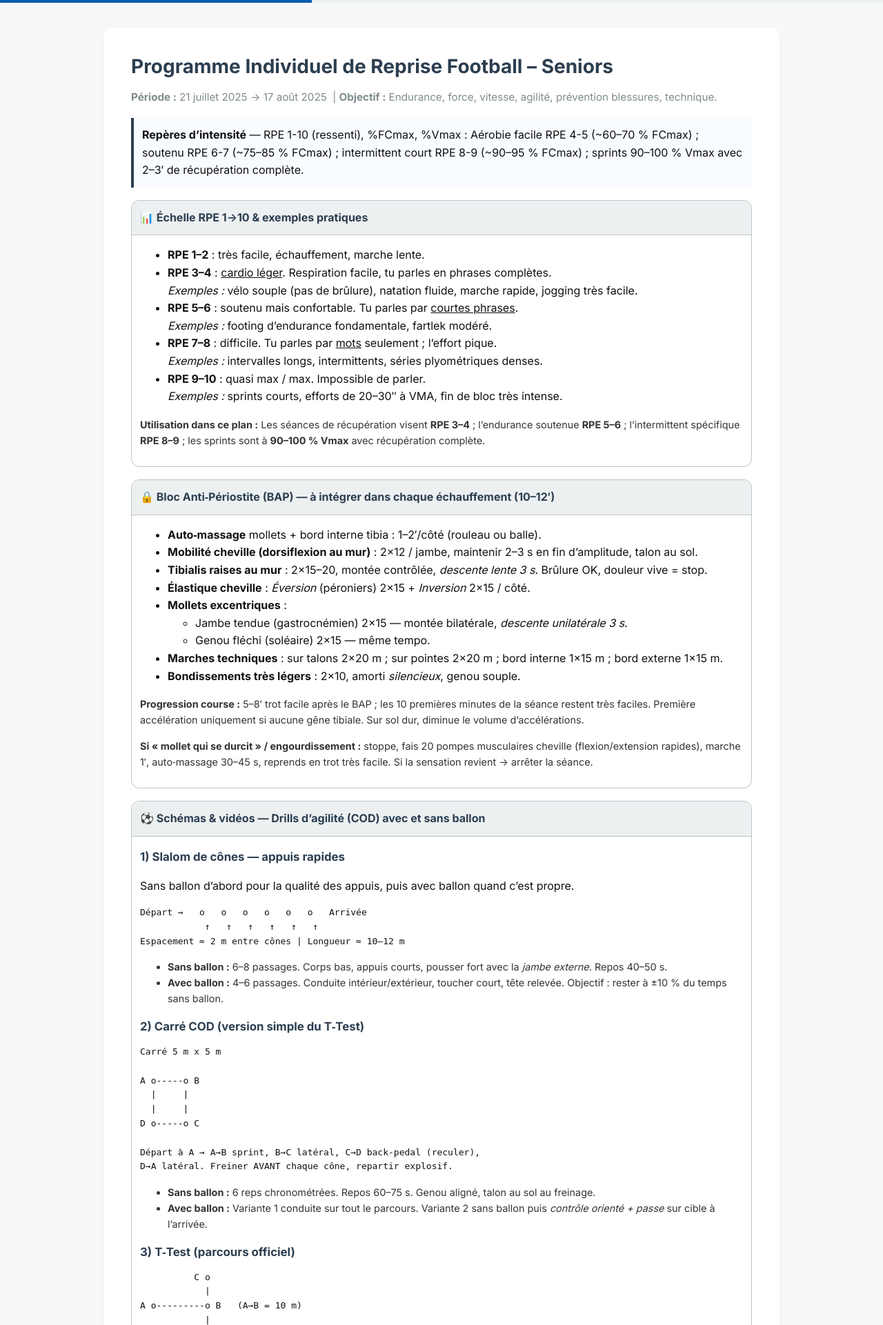
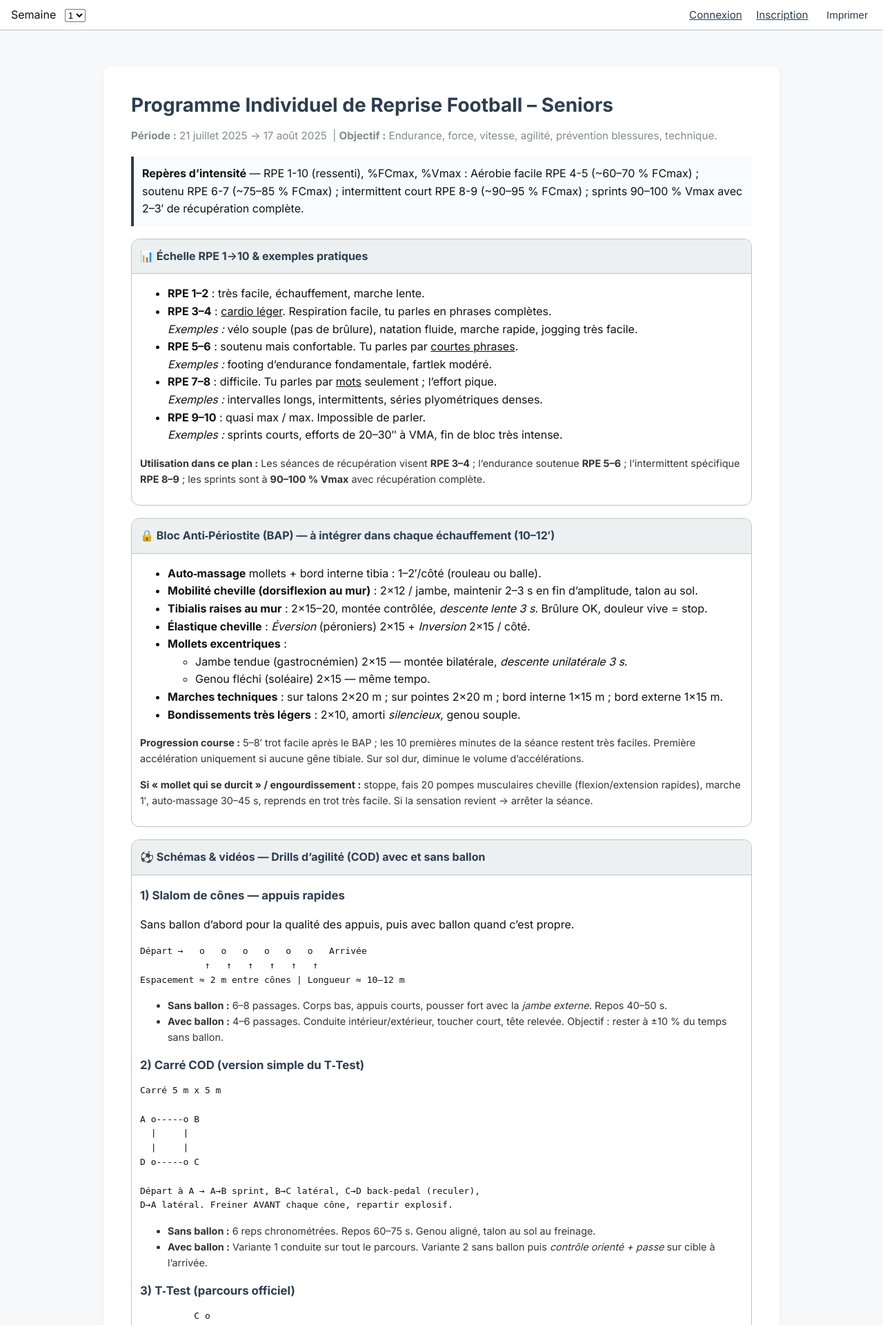
Before and after one commit to lu-dos/planing, a PHP site: page /planing2.html in a window 1280 px wide. Shown: the top 1921 px of the page at 69% size. Run offline with PHP 8.4, Linux system fonts and the light colour scheme.

Commit message:
Replace progress bar with week navigation

```diff
--- a/planing2.html
+++ b/planing2.html
@@ -20,7 +20,22 @@
 
 <body>
 <a href="#main" class="skip-link">Aller au contenu principal</a>
-<div id="period-progress"></div>
+<nav id="main-nav">
+  <div class="nav-left">
+    <label for="weekSelect">Semaine</label>
+    <select id="weekSelect">
+      <option value="#phase1">1</option>
+      <option value="#phase2">2</option>
+      <option value="#phase3">3</option>
+      <option value="#phase4">4</option>
+    </select>
+  </div>
+  <div class="nav-right">
+    <a href="#" id="loginLink">Connexion</a>
+    <a href="#" id="signupLink">Inscription</a>
+    <button id="printTopBtn">Imprimer</button>
+  </div>
+</nav>
 
 <button id="toTop"   class="action-btn" aria-label="Revenir en haut">
   <svg viewBox="0 0 24 24"><path d="M12 4l-7 8h4v8h6v-8h4z"/></svg>Haut
@@ -146,7 +161,7 @@ Départ centre. Sprint 5 m vers la droite → 10 m vers la gauche → 5 m retour
 </details>
 
 <!-- ============================== PHASE 1 ============================== -->
-<h2>Phase 1 — Réactivation &amp; Adaptation <span class="muted">(3 séances) — 21 → 27 juillet 2025)</span></h2>
+<h2 id="phase1">Phase 1 — Réactivation &amp; Adaptation <span class="muted">(3 séances) — 21 → 27 juillet 2025)</span></h2>
 
 <div class="table-wrap"><div class="table-scroll">
   <table class="table--has-check">
@@ -210,7 +225,7 @@ Départ centre. Sprint 5 m vers la droite → 10 m vers la gauche → 5 m retour
 </div></div>
 
 <!-- ============================== PHASE 2 ============================== -->
-<h2>Phase 2 — Développement Fondamental <span class="muted">(4 séances) — 28 juillet → 3 août 2025)</span></h2>
+<h2 id="phase2">Phase 2 — Développement Fondamental <span class="muted">(4 séances) — 28 juillet → 3 août 2025)</span></h2>
 
 <div class="table-wrap"><div class="table-scroll">
   <table class="table--has-check">
@@ -290,7 +305,7 @@ Départ centre. Sprint 5 m vers la droite → 10 m vers la gauche → 5 m retour
 </div></div>
 
 <!-- ============================== PHASE 3 ============================== -->
-<h2>Phase 3 — Spécification &amp; Intensification <span class="muted">(4–5 séances) — 4 → 10 août 2025)</span></h2>
+<h2 id="phase3">Phase 3 — Spécification &amp; Intensification <span class="muted">(4–5 séances) — 4 → 10 août 2025)</span></h2>
 
 <div class="table-wrap"><div class="table-scroll">
   <table class="table--has-check">
@@ -379,7 +394,7 @@ Départ centre. Sprint 5 m vers la droite → 10 m vers la gauche → 5 m retour
 </div></div>
 
 <!-- ============================== PHASE 4 ============================== -->
-<h2>Phase 4 — Affûtage &amp; Pré‑compétition <span class="muted">(3–4 séances) — 11 → 17 août 2025)</span></h2>
+<h2 id="phase4">Phase 4 — Affûtage &amp; Pré‑compétition <span class="muted">(3–4 séances) — 11 → 17 août 2025)</span></h2>
 
 <div class="table-wrap"><div class="table-scroll">
   <table class="table--has-check">
--- a/script2.js
+++ b/script2.js
@@ -12,11 +12,15 @@ document.addEventListener('DOMContentLoaded',()=>{
     });
   });
 
-  // progress bar
-  const bar=document.getElementById('period-progress');
-  const pct=Math.min(100,Math.max(0,(Date.now()-new Date('2025-07-21'))/(new Date('2025-08-17')-new Date('2025-07-21'))*100));
-  bar.style.setProperty('--pct',pct);
-  bar.title=`Progression : ${pct.toFixed(0)}%`;
+  // navigation vers les semaines
+  const weekSelect=document.getElementById('weekSelect');
+  if(weekSelect){
+    weekSelect.addEventListener('change',()=>{
+      const target=document.querySelector(weekSelect.value);
+      if(target) target.scrollIntoView({behavior:'smooth'});
+    });
+  }
+  document.getElementById('printTopBtn').onclick=()=>window.print();
 
   // top button
   const topBtn=document.getElementById('toTop');
--- a/style2.css
+++ b/style2.css
@@ -18,6 +18,7 @@ body{
   color:#111;
   line-height:1.6;
   background:var(--bg);
+  padding-top:56px;
 }
 .container{
   max-width:var(--container);
@@ -47,13 +48,16 @@ a{color:var(--link)}
 .tip{border-left:4px solid var(--ink);background:#f8fbff;padding:12px;margin:18px 0}
 @media (prefers-color-scheme:dark){.tip{background:#24313f;border-left-color:#3fa3ff}}
 
-/* Progress bar */
-#period-progress{
-  position:fixed;top:0;left:0;height:4px;width:100%;background:var(--shade);
+/* Navigation */
+#main-nav{
+  position:fixed;top:0;left:0;right:0;height:44px;display:flex;
+  align-items:center;justify-content:space-between;background:var(--surface);
+  border-bottom:1px solid var(--line);padding:0 16px;z-index:1000;
 }
-#period-progress::after{
-  content:"";display:block;height:100%;background:var(--link);
-  width:calc(var(--pct,0) * 1%);
+#main-nav select{margin-left:8px}
+#main-nav .nav-right a,#main-nav .nav-right button{
+  margin-left:16px;background:none;border:none;color:var(--ink);
+  font-size:.95rem;cursor:pointer;
 }
 
 /* Action buttons */
```
